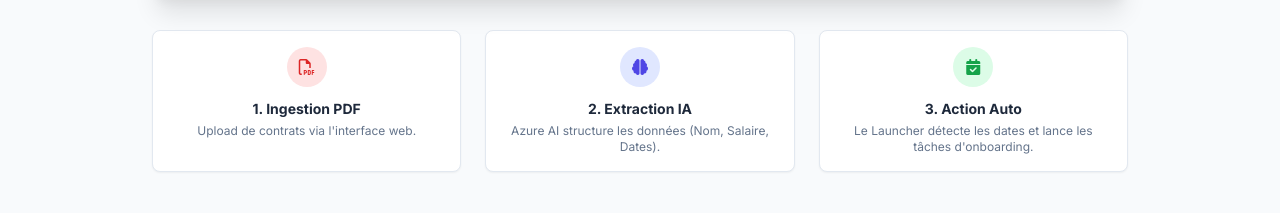
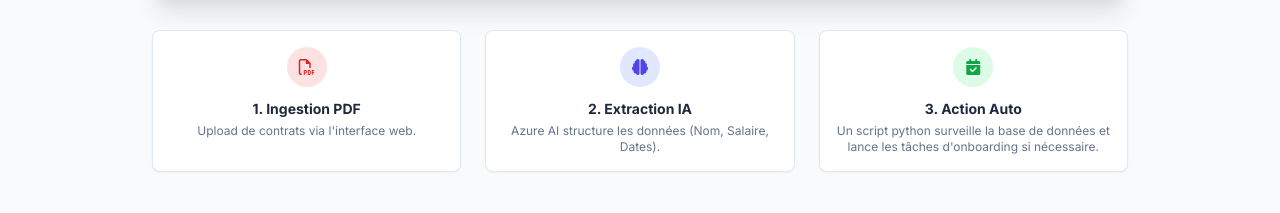
Before and after one commit to ZiKorT/AgendAI, a plain HTML site: page index.html in a window 1280 px wide. Shown: the part 1276-1489 px from the top of the page. Drawn offline with nearby package versions, Linux system fonts and the light colour scheme.

Commit message:
Update index.html

```diff
--- a/index.html
+++ b/index.html
@@ -161,7 +161,7 @@
                             <i class="fa-solid fa-calendar-check"></i>
                         </div>
                         <h4 class="font-bold text-slate-800 text-sm">3. Action Auto</h4>
-                        <p class="text-xs text-slate-500 mt-1">Le Launcher détecte les dates et lance les tâches d'onboarding.</p>
+                        <p class="text-xs text-slate-500 mt-1">Un script python surveille la base de données et lance les tâches d'onboarding si nécessaire.</p>
                     </div>
                 </div>
             </div>
```
